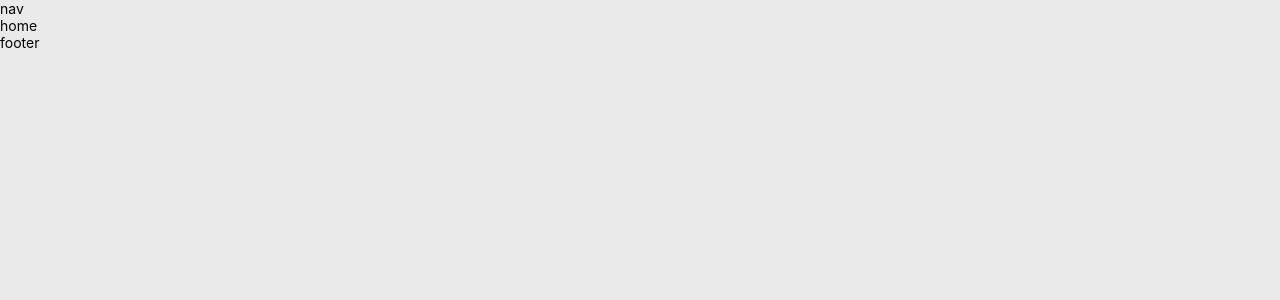
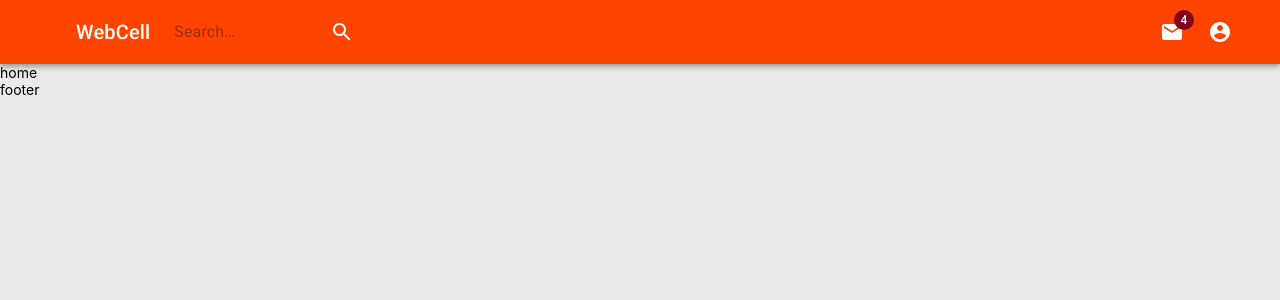
Before and after one commit to WebDevRaul/WebCell, a React (Create React App) app in the folder client/: page / in a window 1280 px wide. Shown: the top 300 px of the page. Built offline with nearby package versions, Linux system fonts and the light colour scheme.

Commit message:
Basic Navbar

```diff
--- /dev/null
+++ b/client/src/components/responsive/responsive.js
@@ -0,0 +1,21 @@
+export const device = {
+  mobileS: `(max-width: 320px)`,
+  mobileM: `(max-width: 375px)`,
+  mobileL: `(max-width: 425px)`,
+  tablet: `(max-width: 768px)`,
+  laptop: `(max-width: 1024px)`,
+  laptopL: `(max-width: 1440px)`,
+  desktop: `(max-width: 2560px)`
+};
+
+export const breakpoints = {
+  sm: `(max-width: 576px)`,
+  md: `(max-width: 768px)`,
+  lg: `(max-width: 992px)`,
+  xl: `(max-width: 1200px)`
+}
+
+export const orientation = {
+  landscape: `(orientation: landscape)`,
+  portrait: `(orientation: portrait)`
+}
--- /dev/null
+++ b/client/src/layout/navbar/Mobile.jsx
@@ -0,0 +1,24 @@
+import React from 'react'
+import PropTypes from 'prop-types'
+import IconButton from '@material-ui/core/IconButton';
+
+const Mobile = props => {
+  return (
+    <div className='sectionMobile'>
+      <IconButton
+        aria-label="show more"
+        // aria-controls={mobileMenuId}
+        aria-haspopup="true"
+        onClick={() => console.log('handleMobileMenuOpen')}
+        color="inherit"
+      >
+      </IconButton>
+    </div>
+  )
+}
+
+Mobile.propTypes = {
+
+}
+
+export default Mobile;
--- a/client/src/layout/navbar/Navbar.jsx
+++ b/client/src/layout/navbar/Navbar.jsx
@@ -1,16 +1,45 @@
-import React from 'react'
-import PropTypes from 'prop-types'
+import React from 'react';
+import PropTypes from 'prop-types';
+import AppBar from '@material-ui/core/AppBar';
+import Toolbar from '@material-ui/core/Toolbar';
+import IconButton from '@material-ui/core/IconButton';
+import Typography from '@material-ui/core/Typography';
+import MenuIcon from '@material-ui/icons/Menu';
 
-const Navbar = props => {
+import Search from './Search';
+import Desktop from './desktop/Desktop';
+import Mobile from './Mobile';
+
+import StyledNavbar from './Styled_Navbar';
+
+const Navbar = () => {
+
   return (
-    <div>
-      nav
-    </div>
-  )
-}
-
-Navbar.propTypes = {
-
-}
+    <StyledNavbar>
+      <div className='navbar'>
+        <AppBar position="static">
+          <Toolbar>
+            <IconButton
+              edge="start"
+              className='menu-button'
+              color="inherit"
+              aria-label="open drawer"
+            >
+              <MenuIcon />
+            </IconButton>
+            <Typography className='title' variant="h6" noWrap>
+              WebCell
+            </Typography>
+            <Search />
+            <div className='desktop-mobile' />
+              <Desktop />
+              <Mobile />
+            <div />
+          </Toolbar>
+        </AppBar>
+      </div>
+    </StyledNavbar>
+  );
+};
 
 export default Navbar;
--- /dev/null
+++ b/client/src/layout/navbar/Search.jsx
@@ -0,0 +1,26 @@
+import React from 'react';
+import PropTypes from 'prop-types';
+
+import InputBase from '@material-ui/core/InputBase';
+import SearchIcon from '@material-ui/icons/Search';
+
+
+const Search = () => {
+  return (
+    <div className='search'>
+      <div className='search-icon'>
+        <SearchIcon />
+      </div>
+      <InputBase
+        placeholder="Search…"
+        classesName='input'
+      />
+    </div>
+  )
+}
+
+Search.propTypes = {
+
+}
+
+export default Search;
--- /dev/null
+++ b/client/src/layout/navbar/Styled_Navbar.js
@@ -0,0 +1,48 @@
+import styled from 'styled-components';
+import { breakpoints } from '../../components/responsive/responsive';
+
+const StyledNavbar = styled.nav`
+  .navbar {
+    display: flex;
+    .title {
+      padding-left: 52px;
+    }
+    .menu-button {
+      display: none;
+      margin-right: 16px;
+    }
+    .search {
+      position: relative;
+      margin-left: 24px;
+      .search-icon {
+        position: absolute;
+        display: flex;
+        align-items: center;
+        height: 100%;
+        right: 2%;
+      }
+    }
+    .section-desktop {
+      display: flex;
+      margin: 0 0 0 auto;
+    }
+  }
+
+  @media ${breakpoints.lg} {
+    .navbar{
+      .title {
+        padding-left: 0px;
+      }
+      .menu-button {
+        display: block
+      }
+      .section-desktop {
+        .account {
+          display: none;
+        }
+      }
+    }
+  }
+`
+
+export default StyledNavbar;
--- /dev/null
+++ b/client/src/layout/navbar/desktop/Account.jsx
@@ -0,0 +1,27 @@
+import React from 'react';
+import PropTypes from 'prop-types';
+import IconButton from '@material-ui/core/IconButton';
+import AccountCircle from '@material-ui/icons/AccountCircle';
+
+const Account = props => {
+  return (
+    <div className='account'>
+      <IconButton
+        edge="end"
+        aria-label="account of current user"
+        // aria-controls={menuId}
+        aria-haspopup="true"
+        onClick={() => console.log('handleProfileMenuOpen')}
+        color="inherit"
+      >
+        <AccountCircle />
+      </IconButton>
+    </div>
+  )
+}
+
+Account.propTypes = {
+
+}
+
+export default Account;
--- /dev/null
+++ b/client/src/layout/navbar/desktop/Desktop.jsx
@@ -0,0 +1,25 @@
+import React from 'react'
+import PropTypes from 'prop-types'
+import IconButton from '@material-ui/core/IconButton';
+import Badge from '@material-ui/core/Badge';
+import MailIcon from '@material-ui/icons/Mail';
+import Account from './Account';
+
+const Desktop = props => {
+  return (
+    <div className='section-desktop'>
+      <IconButton aria-label="show 4 new mails" color="inherit">
+        <Badge badgeContent={4} color="secondary">
+          <MailIcon />
+        </Badge>
+      </IconButton>
+      <Account />
+    </div>
+  )
+}
+
+Desktop.propTypes = {
+
+}
+
+export default Desktop;
```
